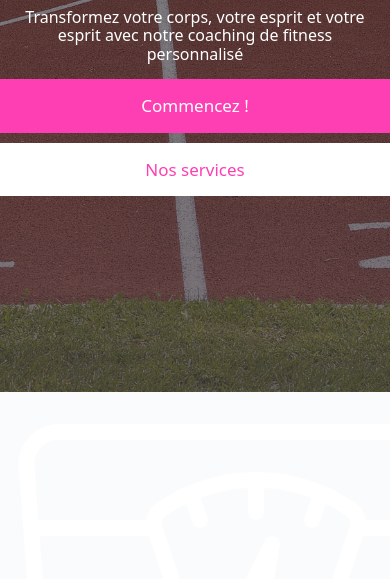
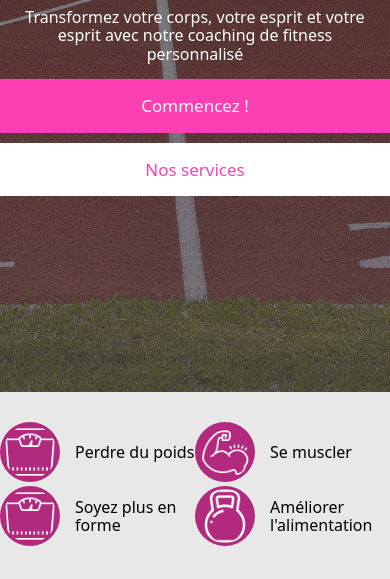
Before and after one commit to sia220/Site-vitrine-Coach, a website: page index.html in a window 390 px wide. Shown: the part 199-778 px from the top of the page. Drawn offline with nearby package versions, Linux system fonts and the light colour scheme.

Commit message:
codage section features (all versions)

```diff
--- a/style.css
+++ b/style.css
@@ -143,3 +143,44 @@ h1 {
         margin-bottom: 10px;
     }
 }
+
+/* Section Features */
+
+.features {
+    background-color: rgb(232, 232, 232);
+    display: flex;
+    justify-content: space-around;
+    padding: 30px 0;
+}
+.services {
+    display: flex;
+    align-items: center;
+    font-weight: 500;
+}
+.icon {
+    width: 50px;
+    height: 50px;
+    margin-right: 15px;
+    background-color: #b12a7d;
+    padding: 3px;
+    border-radius: 100%;
+}
+
+@media only screen and (max-width: 900px) {
+    .features {
+        flex-wrap: wrap;
+    }
+}
+@media only screen and (max-width: 550px) {
+    .icon {
+        width: 60px;
+        height: 60px;
+    }
+    .text-services {
+        font-size: 18px;
+    }
+    .services {
+        width: 50%;
+    }
+}
+/* Je dois regler l'affichage des features en mobile pour que ça soit beau*/
```
